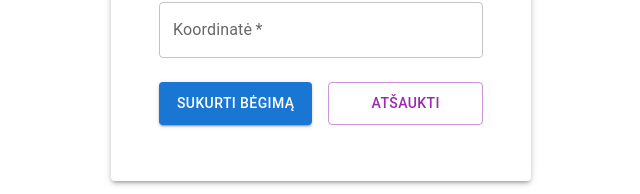
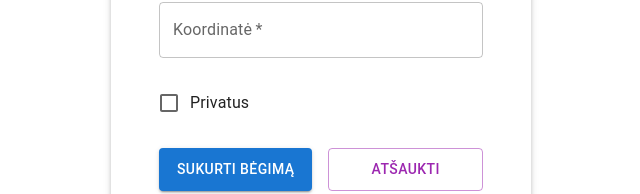
Before and after one commit to Be4nz/begimo-renginiai-fe, a React (Create React App) app: page /create-run/1 in a window 1280 px wide. Shown: the part 1038-1232 px from the top of the page, without its empty margins (319-959 px from the left). Built offline with nearby package versions, Linux system fonts and the light colour scheme; no server answers.

Commit message:
Private checkbox

```diff
--- a/src/pages/CreateRun.jsx
+++ b/src/pages/CreateRun.jsx
@@ -226,7 +226,18 @@ const CreateRun = () => {
                                 required
                             />
                         </Box>
-                        {/* Add other form inputs here */}
+                        <Box sx={{ mb: 3 }}>
+                            <FormControlLabel
+                                control={
+                                    <Checkbox
+                                        name="privatus"
+                                        checked={formData.privatus}
+                                        onChange={handleInputChange}
+                                    />
+                                }
+                                label="Privatus"
+                            />
+                        </Box>
                         <Box sx={{ display: 'flex', gap: 2 }}>
                             <Button
                                 type="submit"
```
